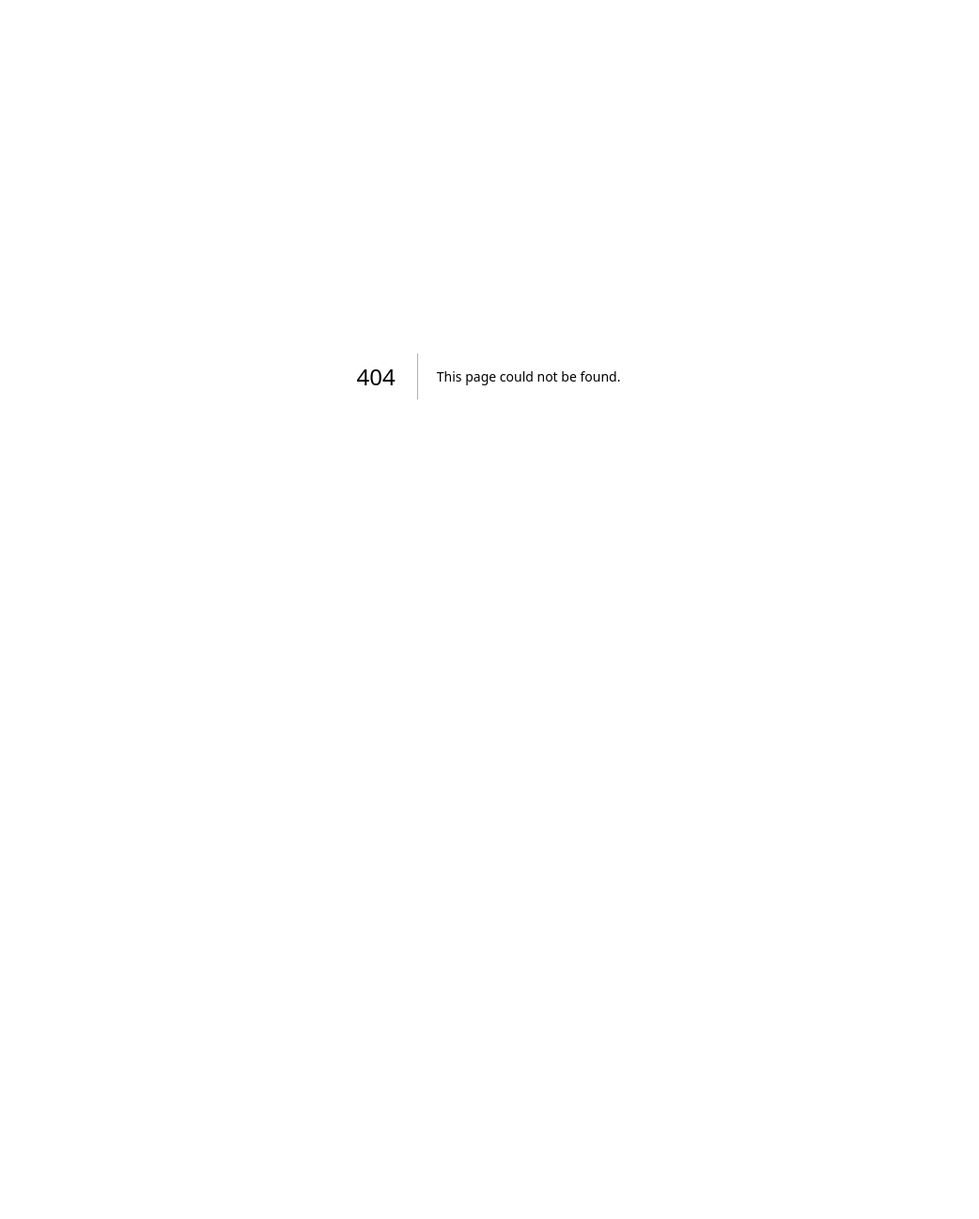
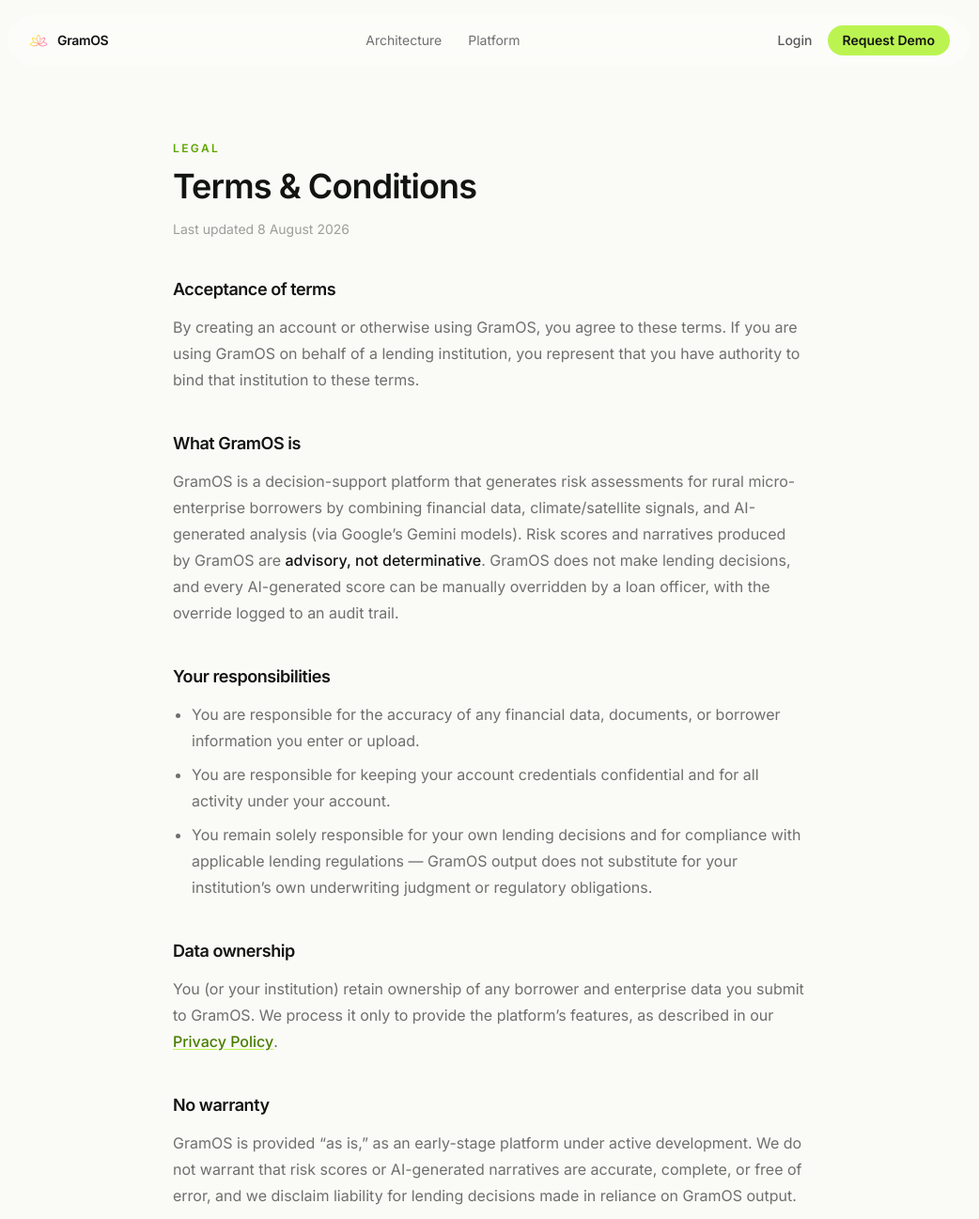
Before and after one commit to Sudarshan-812/GramOS, a Next.js app in the folder frontend/: page /terms in a window 1280 px wide. Before the commit this address had no page. Shown: the top 1297 px of the page at 94% size, without its empty margins (120-1162 px from the left). Before the commit the page ends 800 px from the top, so only its background shows below. Built offline with nearby package versions, Linux system fonts and the light colour scheme.

Commit message:
Tested Data / Simulated the API

```diff
--- /dev/null
+++ b/frontend/app/terms/page.tsx
@@ -0,0 +1,159 @@
+import Footer from "@/components/Footer";
+import Navbar from "@/components/Navbar";
+
+export const metadata = {
+  title: "Terms & Conditions | GramOS",
+  description: "Terms of use for the GramOS platform.",
+};
+
+function Section({
+  title,
+  children,
+}: {
+  title: string;
+  children: React.ReactNode;
+}) {
+  return (
+    <section className="mt-10">
+      <h2 className="text-lg font-semibold tracking-tight text-onyx">
+        {title}
+      </h2>
+      <div className="mt-3 flex flex-col gap-3 text-base leading-7 text-onyx/60">
+        {children}
+      </div>
+    </section>
+  );
+}
+
+export default function TermsPage() {
+  return (
+    <div id="top" className="flex min-h-screen flex-col bg-paper text-onyx">
+      <Navbar />
+
+      <main className="flex-1 px-6 py-20 lg:px-8">
+        <div className="mx-auto max-w-2xl">
+          <p className="text-xs font-semibold uppercase tracking-[0.2em] text-lime-600">
+            Legal
+          </p>
+          <h1 className="mt-3 text-3xl font-semibold tracking-tight text-onyx sm:text-4xl">
+            Terms &amp; Conditions
+          </h1>
+          <p className="mt-4 text-sm text-onyx/40">
+            Last updated 8 August 2026
+          </p>
+
+          <Section title="Acceptance of terms">
+            <p>
+              By creating an account or otherwise using GramOS, you agree to
+              these terms. If you are using GramOS on behalf of a lending
+              institution, you represent that you have authority to bind that
+              institution to these terms.
+            </p>
+          </Section>
+
+          <Section title="What GramOS is">
+            <p>
+              GramOS is a decision-support platform that generates risk
+              assessments for rural micro-enterprise borrowers by combining
+              financial data, climate/satellite signals, and AI-generated
+              analysis (via Google&rsquo;s Gemini models). Risk scores and
+              narratives produced by GramOS are{" "}
+              <strong className="font-medium text-onyx">
+                advisory, not determinative
+              </strong>
+              . GramOS does not make lending decisions, and every AI-generated
+              score can be manually overridden by a loan officer, with the
+              override logged to an audit trail.
+            </p>
+          </Section>
+
+          <Section title="Your responsibilities">
+            <ul className="list-disc space-y-2 pl-5">
+              <li>
+                You are responsible for the accuracy of any financial data,
+                documents, or borrower information you enter or upload.
+              </li>
+              <li>
+                You are responsible for keeping your account credentials
+                confidential and for all activity under your account.
+              </li>
+              <li>
+                You remain solely responsible for your own lending decisions
+                and for compliance with applicable lending regulations —
+                GramOS output does not substitute for your institution&rsquo;s
+                own underwriting judgment or regulatory obligations.
+              </li>
+            </ul>
+          </Section>
+
+          <Section title="Data ownership">
+            <p>
+              You (or your institution) retain ownership of any borrower and
+              enterprise data you submit to GramOS. We process it only to
+              provide the platform&rsquo;s features, as described in our{" "}
+              <a
+                href="/privacy"
+                className="font-medium text-lime-700 underline decoration-lime-300 underline-offset-2 hover:text-lime-800"
+              >
+                Privacy Policy
+              </a>
+              .
+            </p>
+          </Section>
+
+          <Section title="No warranty">
+            <p>
+              GramOS is provided &ldquo;as is,&rdquo; as an early-stage
+              platform under active development. We do not warrant that risk
+              scores or AI-generated narratives are accurate, complete, or
+              free of error, and we disclaim liability for lending decisions
+              made in reliance on GramOS output.
+            </p>
+          </Section>
+
+          <Section title="Intellectual property">
+            <p>
+              The GramOS platform, including its risk-scoring methodology,
+              design, and software, is owned by GramOS. These terms do not
+              grant you any rights to our intellectual property beyond the
+              right to use the platform as intended.
+            </p>
+          </Section>
+
+          <Section title="Termination">
+            <p>
+              We may suspend or terminate access to GramOS for any account
+              found to be misusing the platform or violating these terms.
+            </p>
+          </Section>
+
+          <Section title="Governing law">
+            <p>These terms are governed by the laws of India.</p>
+          </Section>
+
+          <Section title="Changes to these terms">
+            <p>
+              We may update these terms as GramOS evolves. Material changes
+              will be reflected by updating the date at the top of this page.
+            </p>
+          </Section>
+
+          <Section title="Contact">
+            <p>
+              Questions about these terms can be sent to{" "}
+              <a
+                href="mailto:demo@gramos.ai"
+                className="font-medium text-lime-700 underline decoration-lime-300 underline-offset-2 hover:text-lime-800"
+              >
+                demo@gramos.ai
+              </a>
+              .
+            </p>
+          </Section>
+        </div>
+      </main>
+
+      <Footer />
+    </div>
+  );
+}
```
